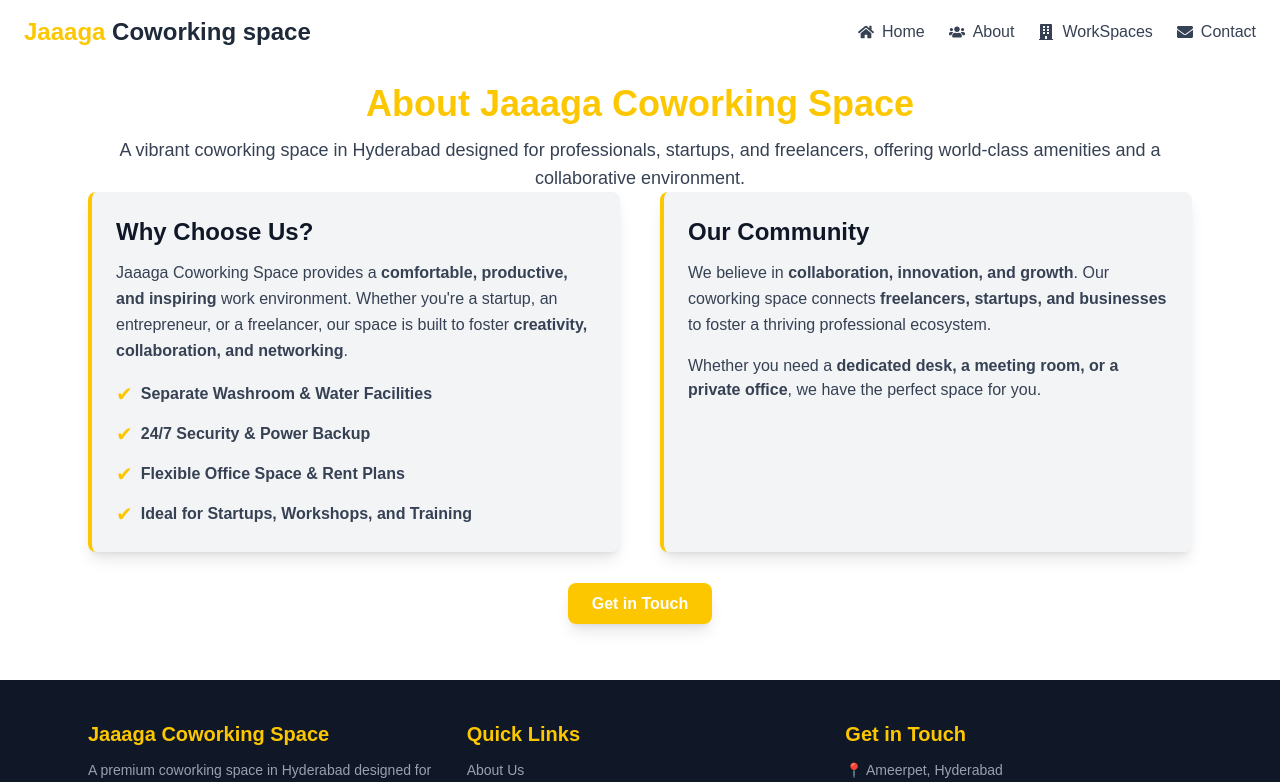
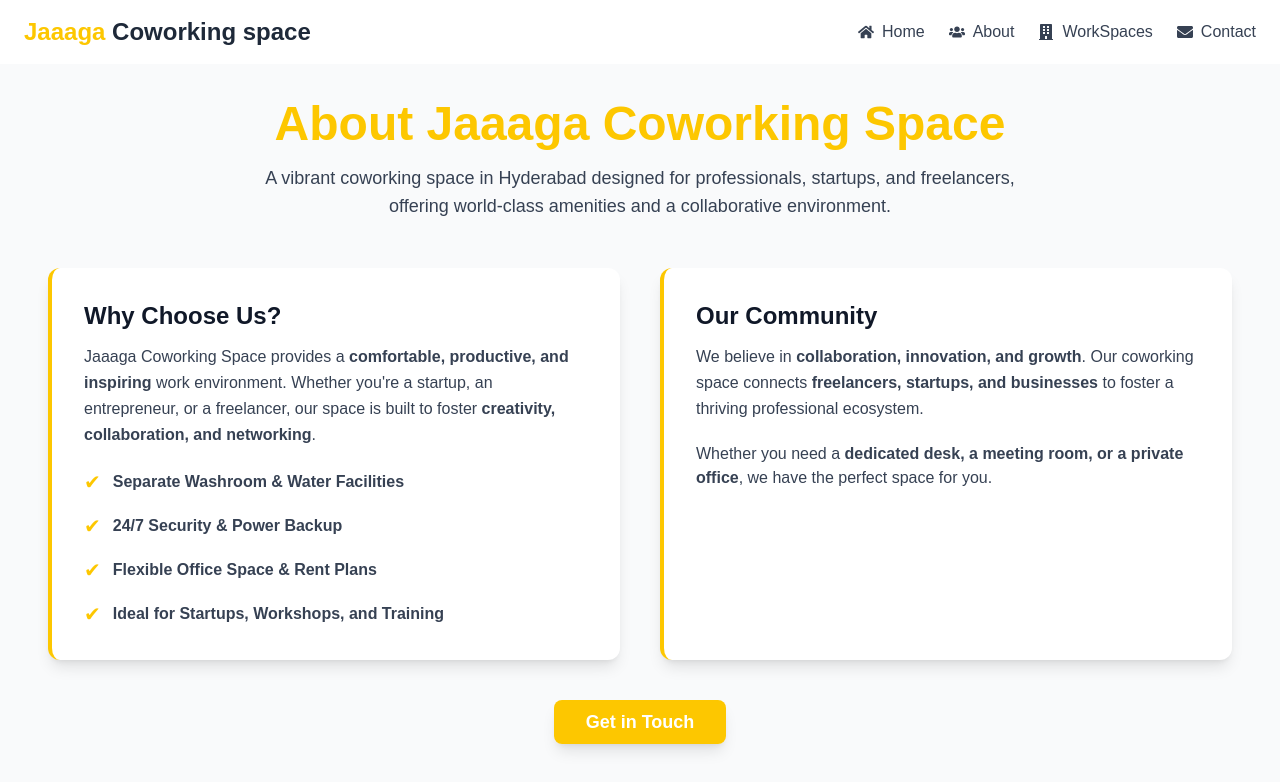
Before and after one commit to sushmasri1906/Jaaaga-coworking-space, a Next.js app: page /about in a window 1280 px wide. Shown: the top 782 px of the page. Built offline with nearby package versions, Linux system fonts and the light colour scheme.

Commit message:
modified components

```diff
--- a/src/components/About.tsx
+++ b/src/components/About.tsx
@@ -3,20 +3,19 @@ import Link from "next/link";
 
 const About = () => {
 	return (
-		<section className="py-16 bg-white text-gray-900">
-			<div className="max-w-6xl mx-auto px-6">
-				<h2 className="text-4xl font-bold text-center text-yellow-400">
+		<section className="py-20 bg-gray-50 text-gray-900">
+			<div className="max-w-7xl mx-auto px-6 lg:px-12">
+				<h2 className="text-4xl md:text-5xl font-bold text-center text-yellow-400">
 					About Jaaaga Coworking Space
 				</h2>
-				<p className="text-center text-lg mt-3 text-gray-700">
+				<p className="text-center text-lg mt-4 text-gray-700 max-w-3xl mx-auto">
 					A vibrant coworking space in Hyderabad designed for professionals,
 					startups, and freelancers, offering world-class amenities and a
 					collaborative environment.
 				</p>
 
-				<div className="grid grid-cols-1 md:grid-cols-2 gap-10 ">
-					{/* Left Side - Description */}
-					<div className="bg-gray-100 p-6 rounded-lg shadow-lg border-l-4 border-yellow-400">
+				<div className="mt-12 grid grid-cols-1 md:grid-cols-2 gap-10">
+					<div className="bg-white p-8 rounded-xl shadow-lg border-l-4 border-yellow-400 transition-all duration-300 hover:shadow-2xl">
 						<h3 className="text-2xl font-semibold text-gray-900">
 							Why Choose Us?
 						</h3>
@@ -27,28 +26,27 @@ const About = () => {
 							freelancer, our space is built to foster{" "}
 							<strong>creativity, collaboration, and networking</strong>.
 						</p>
-						<ul className="mt-4 space-y-3 text-gray-700">
+						<ul className="mt-5 space-y-4 text-gray-700">
 							<li className="flex items-center">
-								<span className="text-yellow-400 text-xl mr-2">✔</span>
+								<span className="text-yellow-400 text-xl mr-3">✔</span>
 								<strong>Separate Washroom & Water Facilities</strong>
 							</li>
 							<li className="flex items-center">
-								<span className="text-yellow-400 text-xl mr-2">✔</span>
+								<span className="text-yellow-400 text-xl mr-3">✔</span>
 								<strong>24/7 Security & Power Backup</strong>
 							</li>
 							<li className="flex items-center">
-								<span className="text-yellow-400 text-xl mr-2">✔</span>
+								<span className="text-yellow-400 text-xl mr-3">✔</span>
 								<strong>Flexible Office Space & Rent Plans</strong>
 							</li>
 							<li className="flex items-center">
-								<span className="text-yellow-400 text-xl mr-2">✔</span>
+								<span className="text-yellow-400 text-xl mr-3">✔</span>
 								<strong>Ideal for Startups, Workshops, and Training</strong>
 							</li>
 						</ul>
 					</div>
 
-					{/* Right Side - Key Features */}
-					<div className="bg-gray-100 p-6 rounded-lg shadow-lg border-l-4 border-yellow-400">
+					<div className="bg-white p-8 rounded-xl shadow-lg border-l-4 border-yellow-400 transition-all duration-300 hover:shadow-2xl">
 						<h3 className="text-2xl font-semibold text-gray-900">
 							Our Community
 						</h3>
@@ -59,7 +57,7 @@ const About = () => {
 							<strong>freelancers, startups, and businesses</strong> to foster a
 							thriving professional ecosystem.
 						</p>
-						<p className="mt-4 text-gray-700">
+						<p className="mt-5 text-gray-700">
 							Whether you need a{" "}
 							<strong>
 								dedicated desk, a meeting room, or a private office
@@ -69,11 +67,10 @@ const About = () => {
 					</div>
 				</div>
 
-				{/* Call to Action */}
-				<div className="text-center mt-10">
+				<div className="text-center mt-12">
 					<Link
-						href="#contact"
-						className="bg-yellow-400 text-white font-semibold px-6 py-3 rounded-lg shadow-lg hover:bg-yellow-500 transition duration-300">
+						href="/contact"
+						className="bg-yellow-400 text-white text-lg font-semibold px-8 py-3 rounded-lg shadow-lg hover:bg-yellow-500 transition duration-300">
 						Get in Touch
 					</Link>
 				</div>
--- a/src/components/Footer.tsx
+++ b/src/components/Footer.tsx
@@ -6,7 +6,6 @@ const Footer = () => {
 		<footer className="bg-gray-900 text-white py-10">
 			<div className="max-w-6xl mx-auto px-6">
 				<div className="grid grid-cols-1 md:grid-cols-3 gap-8">
-					{/* About Section */}
 					<div>
 						<h3 className="text-xl font-semibold text-yellow-400">
 							Jaaaga Coworking Space
@@ -17,7 +16,6 @@ const Footer = () => {
 						</p>
 					</div>
 
-					{/* Quick Links */}
 					<div>
 						<h3 className="text-xl font-semibold text-yellow-400">
 							Quick Links
@@ -54,7 +52,6 @@ const Footer = () => {
 						</ul>
 					</div>
 
-					{/* Contact Section */}
 					<div>
 						<h3 className="text-xl font-semibold text-yellow-400">
 							Get in Touch
@@ -67,7 +64,6 @@ const Footer = () => {
 					</div>
 				</div>
 
-				{/* Social Media & Copyright */}
 				<div className="border-t border-gray-700 mt-8 pt-5 flex flex-col md:flex-row items-center justify-between text-sm text-gray-500">
 					<p>
 						© {new Date().getFullYear()} Jaaaga Coworking space. All Rights
--- a/src/components/Hero.tsx
+++ b/src/components/Hero.tsx
@@ -13,7 +13,6 @@ const Hero = () => {
 				backgroundPosition: "center",
 				backgroundAttachment: "fixed",
 			}}>
-			{/* Overlay for better readability */}
 			<div className="absolute inset-0 bg-black/50"></div>
 
 			<div className="relative z-10 max-w-3xl px-6 bg-white/10 backdrop-blur-md rounded-xl p-10 shadow-lg">
--- a/src/components/Navbar.tsx
+++ b/src/components/Navbar.tsx
@@ -48,7 +48,6 @@ const Navbar = () => {
 				</button>
 			</div>
 
-			{/* Mobile Menu */}
 			{isOpen && (
 				<div className="md:hidden bg-white shadow-lg absolute w-full left-0 top-16 py-4 z-50">
 					{menuItems.map(({ name, href, icon }) => (
```
